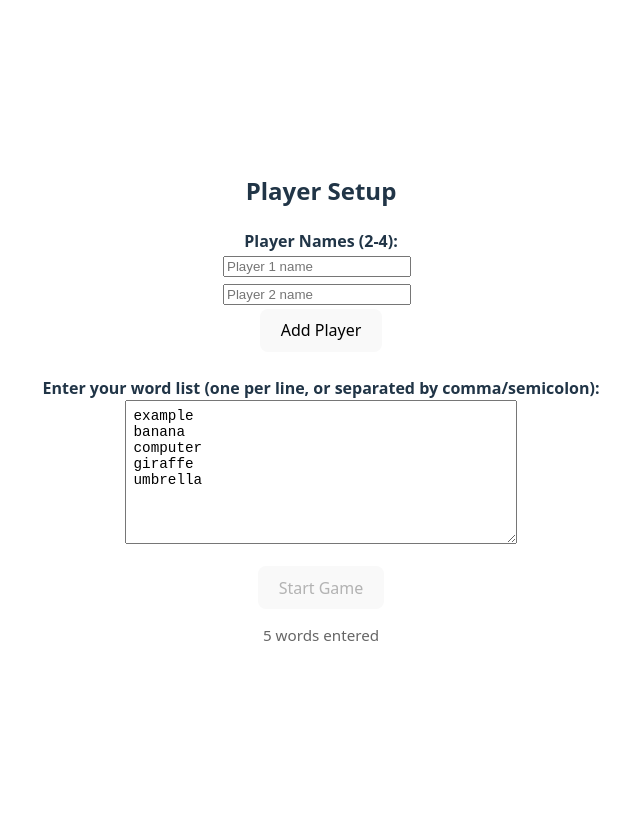
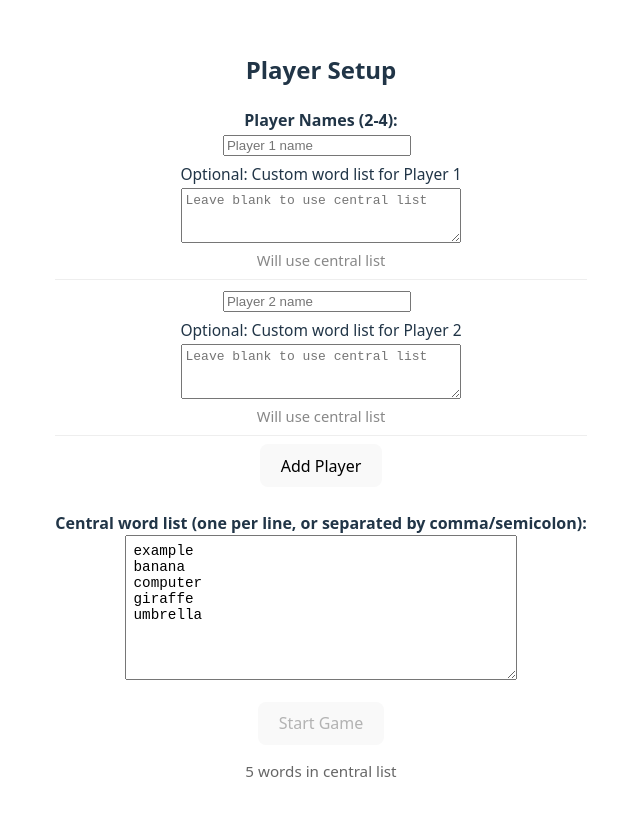
Before and after one commit to dp-lewis/spelling-game, a React (Vite) app: page / in a window 1280 px wide. Shown: the whole page, without its empty margins (319-959 px from the left). Built offline with nearby package versions, Linux system fonts and the light colour scheme.

Commit message:
feat: enhance PlayerSetup to support per-player custom word lists and synchronize with local storage

```diff
--- a/src/App.jsx
+++ b/src/App.jsx
@@ -9,50 +9,70 @@ import './App.css';
 function App() {
   // Game states: 'setup', 'playing', 'end'
   const [gameState, setGameState] = useState('setup');
-  // Add 'active' property to each player
-  const [players, setPlayers] = useState([]); // [{ name, score, active }]
+  // Add per-player usedWords and wordList
+  const [players, setPlayers] = useState([]); // [{ name, score, active, wordList, usedWords }]
   const [currentPlayerIdx, setCurrentPlayerIdx] = useState(0);
   const [winner, setWinner] = useState(null);
-  const [usedWords, setUsedWords] = useState([]);
+  const [usedWords, setUsedWords] = useState([]); // global used words
   const [currentWord, setCurrentWord] = useState(null);
   const [customWords, setCustomWords] = useState(null);
   const [customNames, setCustomNames] = useState(null);
 
-  // Updated handleStart to accept custom words and player names
-  const handleStart = (words, names) => {
-    setPlayers(names.map(name => ({ name, score: 0, active: true })));
+  // Updated handleStart to accept custom words, player names, and per-player word lists
+  const handleStart = (words, names, perPlayerWords) => {
+    setPlayers(names.map((name, idx) => ({
+      name,
+      score: 0,
+      active: true,
+      wordList: (perPlayerWords && perPlayerWords[idx] && perPlayerWords[idx].length > 0)
+        ? perPlayerWords[idx]
+        : words.slice(),
+      usedWords: []
+    })));
     setCustomWords(words);
     setCustomNames(names);
-    const firstWord = getRandomWord([], words);
+    // Draw first word for first player
+    const firstWord = getNextWord(
+      (perPlayerWords && perPlayerWords[0] && perPlayerWords[0].length > 0) ? perPlayerWords[0] : words,
+      [],
+      words,
+      []
+    );
     setCurrentWord(firstWord);
-    setUsedWords([firstWord]);
+    setUsedWords(firstWord ? [firstWord] : []);
     setCurrentPlayerIdx(0);
     setWinner(null);
     setGameState('playing');
   };
 
-  // Update getRandomWord to use customWords if provided
-  function getRandomWord(usedWords, wordList) {
-    const available = (wordList || customWords || WORDS).filter(w => !usedWords.includes(w));
-    if (available.length === 0) return null;
-    return available[Math.floor(Math.random() * available.length)];
+  // Get next word for a player, fallback to central/global list if needed
+  function getNextWord(playerWordList, playerUsed, globalWordList, globalUsed) {
+    // Try player's own list first
+    const availablePlayer = playerWordList.filter(w => !playerUsed.includes(w) && !globalUsed.includes(w));
+    if (availablePlayer.length > 0) {
+      return availablePlayer[Math.floor(Math.random() * availablePlayer.length)];
+    }
+    // Fallback to global list
+    const availableGlobal = (globalWordList || WORDS).filter(w => !globalUsed.includes(w));
+    if (availableGlobal.length === 0) return null;
+    return availableGlobal[Math.floor(Math.random() * availableGlobal.length)];
   }
 
   // Knockout logic: handle result, skip knocked-out players, end game if one left
   const handleNextTurn = (isCorrect) => {
     setPlayers(prevPlayers => {
       const updated = [...prevPlayers];
+      const player = updated[currentPlayerIdx];
       if (!isCorrect) {
-        updated[currentPlayerIdx] = {
-          ...updated[currentPlayerIdx],
-          active: false
-        };
+        player.active = false;
       } else {
-        updated[currentPlayerIdx] = {
-          ...updated[currentPlayerIdx],
-          score: updated[currentPlayerIdx].score + 1
-        };
+        player.score += 1;
       }
+      // Mark current word as used for this player
+      if (currentWord) {
+        player.usedWords = [...(player.usedWords || []), currentWord];
+      }
+      updated[currentPlayerIdx] = player;
       return updated;
     });
 
@@ -86,14 +106,24 @@ function App() {
     }
     setCurrentPlayerIdx(nextIdx);
 
-    // Get next word
-    const nextWord = getRandomWord(usedWords);
-    if (nextWord) {
-      setCurrentWord(nextWord);
-      setUsedWords([...usedWords, nextWord]);
-    } else {
-      setGameState('end');
-    }
+    // Get next word for the next player
+    setPlayers(prevPlayers => {
+      const updated = [...prevPlayers];
+      const nextPlayer = updated[nextIdx];
+      const nextWord = getNextWord(
+        nextPlayer.wordList,
+        nextPlayer.usedWords,
+        customWords || WORDS,
+        usedWords
+      );
+      if (nextWord) {
+        setCurrentWord(nextWord);
+        setUsedWords(prev => [...prev, nextWord]);
+      } else {
+        setGameState('end');
+      }
+      return updated;
+    });
   };
 
   const handleRestart = () => {
--- a/src/components/PlayerSetup.jsx
+++ b/src/components/PlayerSetup.jsx
@@ -2,6 +2,7 @@ import React, { useState, useEffect } from 'react';
 
 const DEFAULT_WORDS = ['example', 'banana', 'computer', 'giraffe', 'umbrella'];
 const NAMES_KEY = 'spellingbee_player_names';
+const PLAYER_WORDS_KEY = 'spellingbee_player_wordlists';
 
 const PlayerSetup = ({ onStart }) => {
   const [wordsText, setWordsText] = useState(DEFAULT_WORDS.join('\n'));
@@ -9,9 +10,30 @@ const PlayerSetup = ({ onStart }) => {
     const saved = localStorage.getItem(NAMES_KEY);
     return saved ? JSON.parse(saved) : ['', ''];
   });
+  // Per-player word lists (optional)
+  const [playerWordTexts, setPlayerWordTexts] = useState(() => {
+    const saved = localStorage.getItem(PLAYER_WORDS_KEY);
+    return saved ? JSON.parse(saved) : ['', ''];
+  });
 
+  // Save player names to localStorage
   useEffect(() => {
     localStorage.setItem(NAMES_KEY, JSON.stringify(playerNames));
+  }, [playerNames]);
+
+  // Save per-player word lists to localStorage
+  useEffect(() => {
+    localStorage.setItem(PLAYER_WORDS_KEY, JSON.stringify(playerWordTexts));
+  }, [playerWordTexts]);
+
+  // When players are added/removed, keep word lists in sync
+  useEffect(() => {
+    setPlayerWordTexts((prev) => {
+      let arr = prev.slice();
+      while (arr.length < playerNames.length) arr.push('');
+      while (arr.length > playerNames.length) arr.pop();
+      return arr;
+    });
   }, [playerNames]);
 
   const getWords = () => {
@@ -21,25 +43,47 @@ const PlayerSetup = ({ onStart }) => {
       .filter(w => w.length > 0);
   };
 
+  const getPlayerWords = (idx) => {
+    return playerWordTexts[idx]
+      ? playerWordTexts[idx]
+          .split(/\r?\n|,|;/)
+          .map(w => w.trim())
+          .filter(w => w.length > 0)
+      : [];
+  };
+
   const handleNameChange = (idx, value) => {
     const updated = [...playerNames];
     updated[idx] = value;
     setPlayerNames(updated);
   };
 
+  const handlePlayerWordChange = (idx, value) => {
+    const updated = [...playerWordTexts];
+    updated[idx] = value;
+    setPlayerWordTexts(updated);
+  };
+
   const handleAddPlayer = () => {
-    if (playerNames.length < 4) setPlayerNames([...playerNames, '']);
+    if (playerNames.length < 4) {
+      setPlayerNames([...playerNames, '']);
+      setPlayerWordTexts([...playerWordTexts, '']);
+    }
   };
 
   const handleRemovePlayer = (idx) => {
-    if (playerNames.length > 2) setPlayerNames(playerNames.filter((_, i) => i !== idx));
+    if (playerNames.length > 2) {
+      setPlayerNames(playerNames.filter((_, i) => i !== idx));
+      setPlayerWordTexts(playerWordTexts.filter((_, i) => i !== idx));
+    }
   };
 
   const handleStartGame = () => {
     const words = getWords();
     const names = playerNames.map(n => n.trim()).filter(n => n.length > 0);
+    const perPlayerWords = playerNames.map((_, idx) => getPlayerWords(idx));
     if (words.length > 0 && names.length >= 2 && names.length <= 4) {
-      onStart(words, names);
+      onStart(words, names, perPlayerWords);
     }
   };
 
@@ -49,7 +93,7 @@ const PlayerSetup = ({ onStart }) => {
       <div>
         <label><strong>Player Names (2-4):</strong></label>
         {playerNames.map((name, idx) => (
-          <div key={idx} style={{ marginBottom: 4 }}>
+          <div key={idx} style={{ marginBottom: 8, borderBottom: '1px solid #eee', paddingBottom: 8 }}>
             <input
               type="text"
               value={name}
@@ -61,6 +105,26 @@ const PlayerSetup = ({ onStart }) => {
             {playerNames.length > 2 && (
               <button onClick={() => handleRemovePlayer(idx)} aria-label="Remove player">×</button>
             )}
+            <div style={{ marginTop: 6 }}>
+              <label htmlFor={`player-words-${idx}`} style={{ fontSize: '0.97em' }}>
+                <span>Optional: Custom word list for {name || `Player ${idx + 1}`}</span>
+              </label>
+              <br />
+              <textarea
+                id={`player-words-${idx}`}
+                value={playerWordTexts[idx] || ''}
+                onChange={e => handlePlayerWordChange(idx, e.target.value)}
+                rows={3}
+                cols={32}
+                placeholder="Leave blank to use central list"
+                style={{ fontSize: '1em', padding: '0.3em', resize: 'vertical', marginTop: 2 }}
+              />
+              <div style={{ color: '#888', fontSize: '0.92em' }}>
+                {getPlayerWords(idx).length > 0
+                  ? `${getPlayerWords(idx).length} word${getPlayerWords(idx).length === 1 ? '' : 's'} entered`
+                  : 'Will use central list'}
+              </div>
+            </div>
           </div>
         ))}
         {playerNames.length < 4 && (
@@ -68,7 +132,7 @@ const PlayerSetup = ({ onStart }) => {
         )}
       </div>
       <div style={{ marginTop: 16 }}>
-        <label htmlFor="words-textarea"><strong>Enter your word list (one per line, or separated by comma/semicolon):</strong></label>
+        <label htmlFor="words-textarea"><strong>Central word list (one per line, or separated by comma/semicolon):</strong></label>
         <br />
         <textarea
           id="words-textarea"
@@ -83,7 +147,7 @@ const PlayerSetup = ({ onStart }) => {
         Start Game
       </button>
       <div style={{ marginTop: '1em', color: '#666', fontSize: '0.95em' }}>
-        {getWords().length} word{getWords().length === 1 ? '' : 's'} entered
+        {getWords().length} word{getWords().length === 1 ? '' : 's'} in central list
       </div>
     </div>
   );
```
